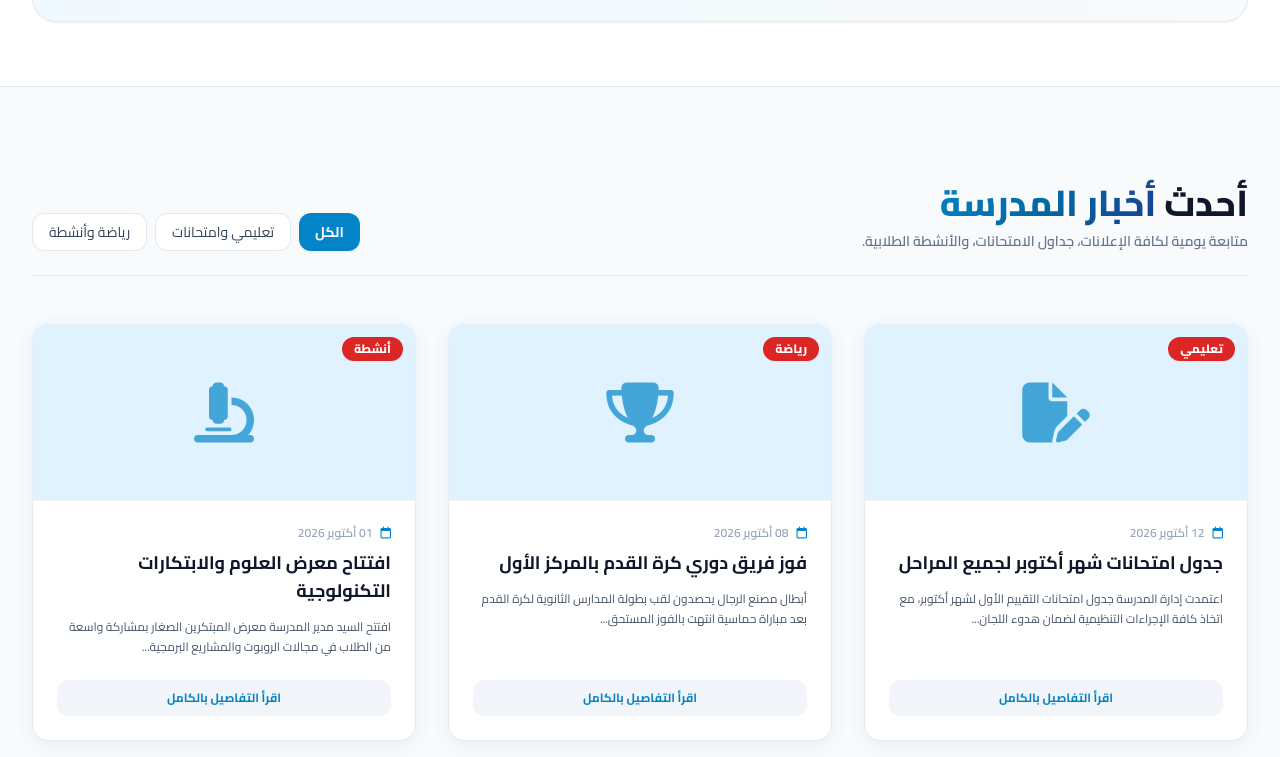
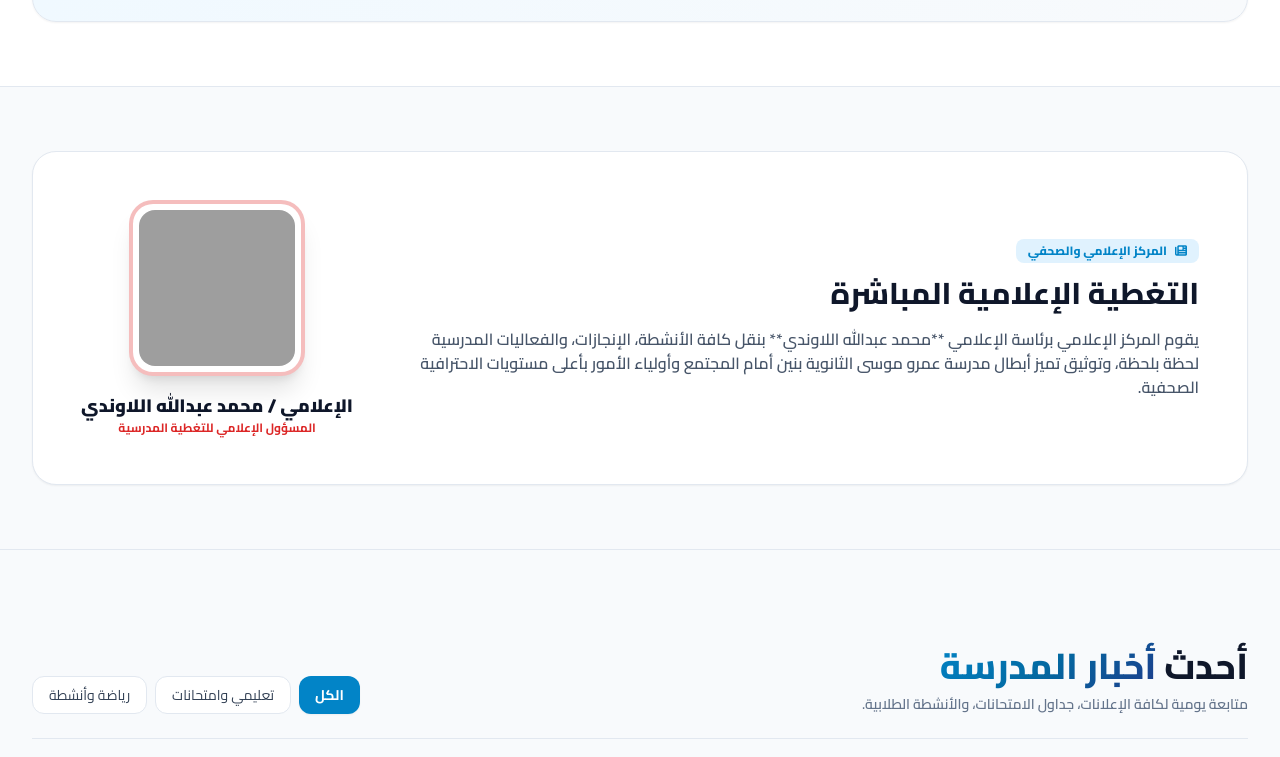
Before and after one commit to mohmedahmedrandix-create/Diud, a plain HTML site: page index.html in a window 1280 px wide. Shown: the part 1323-2080 px from the top of the page. Drawn offline with nearby package versions, Linux system fonts and the light colour scheme; grey boxes are pictures that could not be loaded.

Commit message:
Update index.html

```diff
--- a/index.html
+++ b/index.html
@@ -132,9 +132,10 @@
                 <nav class="hidden md:flex items-center space-x-7 space-x-reverse text-sm font-bold text-slate-700">
                     <a href="#hero" class="text-brand-blue hover:text-brand-darkblue transition">الرئيسية</a>
                     <a href="#stats" class="hover:text-brand-blue transition">عن المدرسة</a>
+                    <a href="#principal" class="hover:text-brand-blue transition">إدارة المدرسة</a>
+                    <a href="#media" class="hover:text-brand-blue transition">المركز الإعلامي</a>
                     <a href="#news" class="hover:text-brand-blue transition">الأخبار والأحداث</a>
                     <a href="#departments" class="hover:text-brand-blue transition">الأقسام التعليمية</a>
-                    <a href="#principal" class="hover:text-brand-blue transition">إدارة المدرسة</a>
                     <a href="#contact" class="hover:text-brand-blue transition">التواصل</a>
                 </nav>
 
@@ -156,9 +157,10 @@
         <div id="mobileMenu" class="hidden md:hidden bg-white border-b border-slate-200 px-4 pt-2 pb-4 space-y-2">
             <a href="#hero" onclick="toggleMobileMenu()" class="block px-3 py-2 rounded-lg text-base font-medium text-brand-blue bg-slate-50">الرئيسية</a>
             <a href="#stats" onclick="toggleMobileMenu()" class="block px-3 py-2 rounded-lg text-base font-medium text-slate-700 hover:bg-slate-50">عن المدرسة</a>
+            <a href="#principal" onclick="toggleMobileMenu()" class="block px-3 py-2 rounded-lg text-base font-medium text-slate-700 hover:bg-slate-50">إدارة المدرسة</a>
+            <a href="#media" onclick="toggleMobileMenu()" class="block px-3 py-2 rounded-lg text-base font-medium text-slate-700 hover:bg-slate-50">المركز الإعلامي</a>
             <a href="#news" onclick="toggleMobileMenu()" class="block px-3 py-2 rounded-lg text-base font-medium text-slate-700 hover:bg-slate-50">الأخبار والأحداث</a>
             <a href="#departments" onclick="toggleMobileMenu()" class="block px-3 py-2 rounded-lg text-base font-medium text-slate-700 hover:bg-slate-50">الأقسام التعليمية</a>
-            <a href="#principal" onclick="toggleMobileMenu()" class="block px-3 py-2 rounded-lg text-base font-medium text-slate-700 hover:bg-slate-50">إدارة المدرسة</a>
             <a href="#contact" onclick="toggleMobileMenu()" class="block px-3 py-2 rounded-lg text-base font-medium text-slate-700 hover:bg-slate-50">التواصل</a>
         </div>
     </header>
@@ -237,7 +239,7 @@
         </div>
     </section>
 
-    <!-- Principal Word Section (مع صورة واسم مدير المدرسة أ/ أحمد إبراهيم) -->
+    <!-- Principal Word Section -->
     <section id="principal" class="py-16 bg-white border-t border-b border-slate-200">
         <div class="max-w-7xl mx-auto px-4 sm:px-6 lg:px-8">
             <div class="bg-gradient-to-r from-sky-50 to-slate-50 rounded-3xl p-8 md:p-12 border border-slate-200 shadow-sm flex flex-col md:flex-row items-center gap-8 md:gap-12">
@@ -263,6 +265,39 @@
                     <h3 class="text-2xl md:text-3xl font-extrabold text-brand-navy mb-4">رسالة تربوية وقيادية</h3>
                     <p class="text-slate-600 text-sm md:text-base leading-relaxed font-semibold">
                         « أبنائي الطلاب وأولياء الأمور الكرام، إن رسالتنا في مدرسة عمرو موسى الثانوية بنين تتجاوز حدود المناهج التعليمية التقليدية إلى بناء أبطال ورجال يتحملون المسؤولية، ويمتلكون أدوات العصر الحديث من علوم وتكنولوجيا وانضباط. نحن نؤمن بأن كل طالب يحمل طاقات استثنائية، ونحن هنا لنصقلها ونعده ليكون قادراً على صناعة مستقبل وطنه المشرق. »
+                    </p>
+                </div>
+
+            </div>
+        </div>
+    </section>
+
+    <!-- Media Center Section (المركز الإعلامي والصحفي - الإعلامي محمد عبدالله اللاوندي) -->
+    <section id="media" class="py-16 bg-slate-50 border-b border-slate-200">
+        <div class="max-w-7xl mx-auto px-4 sm:px-6 lg:px-8">
+            <div class="bg-white rounded-3xl p-8 md:p-12 border border-slate-200 shadow-sm flex flex-col md:flex-row-reverse items-center gap-8 md:gap-12">
+
+                <!-- Media Personality Photo -->
+                <div class="flex flex-col items-center shrink-0">
+                    <div class="w-36 h-36 md:w-44 md:h-44 rounded-3xl border-4 border-brand-red/30 shadow-xl bg-white p-1.5 overflow-hidden relative group">
+                        <img src="https://raw.githubusercontent.com/mohmedahmedrandix-create/Diud/refs/heads/main/1000001504.jpg.png"
+                             alt="الإعلامي محمد عبدالله اللاوندي"
+                             class="w-full h-full object-cover rounded-2xl group-hover:scale-105 transition duration-500">
+                    </div>
+                    <div class="mt-4 text-center">
+                        <h4 class="text-lg font-black text-brand-navy">الإعلامي / محمد عبدالله اللاوندي</h4>
+                        <p class="text-xs font-bold text-brand-red">المسؤول الإعلامي للتغطية المدرسية</p>
+                    </div>
+                </div>
+
+                <!-- Media Content -->
+                <div class="text-center md:text-right">
+                    <div class="inline-flex items-center gap-2 px-3 py-1 rounded-lg bg-sky-100 text-brand-blue text-xs font-extrabold mb-3">
+                        <i class="fa-solid fa-newspaper"></i> المركز الإعلامي والصحفي
+                    </div>
+                    <h3 class="text-2xl md:text-3xl font-extrabold text-brand-navy mb-4">التغطية الإعلامية المباشرة</h3>
+                    <p class="text-slate-600 text-sm md:text-base leading-relaxed font-semibold">
+                        يقوم المركز الإعلامي برئاسة الإعلامي **محمد عبدالله اللاوندي** بنقل كافة الأنشطة، الإنجازات، والفعاليات المدرسية لحظة بلحظة، وتوثيق تميز أبطال مدرسة عمرو موسى الثانوية بنين أمام المجتمع وأولياء الأمور بأعلى مستويات الاحترافية الصحفية.
                     </p>
                 </div>
 
```
